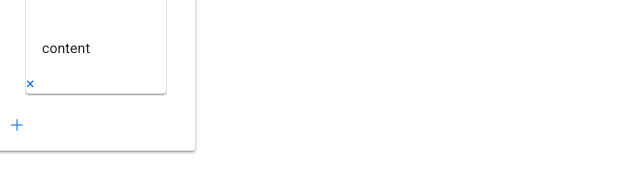
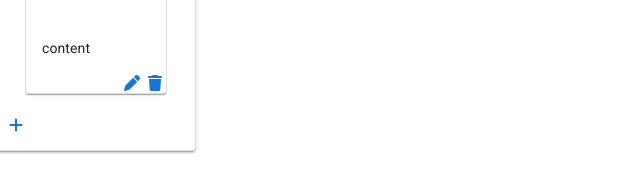
Before and after one commit to setodeve/TaskManegementApp, a Vue app: page / in a window 1280 px wide. Both pictures are taken after a click on the button "ADD SECTION". Shown: the part 219-404 px from the top of the page, without its empty margins (0-640 px from the left). Built offline with nearby package versions, Linux system fonts and the light colour scheme.

Commit message:
Add VueDraggable

```diff
--- a/package.json
+++ b/package.json
@@ -14,6 +14,7 @@
     "@fortawesome/vue-fontawesome": "^2.0.6",
     "core-js": "^3.8.3",
     "vue": "^2.6.14",
+    "vuedraggable": "^2.24.3",
     "vuetify": "^2.6.0"
   },
   "devDependencies": {
--- a/src/components/TaskComponents.vue
+++ b/src/components/TaskComponents.vue
@@ -28,7 +28,10 @@
     <div v-else>
       <v-text-field v-model="editing" @keyup.enter="changeTaskContentsFlg(section,index,'end')" :value="task.contents" ></v-text-field>
     </div>
-      <a @click="deleteTodo(section,index)" class="btn btn-primary mt-2">×<font-awesome-icon :icon="['fas', 'play']" /></a>
+    <div class="text-right">
+      <a @click="changeTaskContentsFlg(section,index,'start')" class="btn btn-primary pa-1"><font-awesome-icon :icon="['fa', 'pen']" /></a>
+      <a @click="deleteTodo(section,index)" class="btn btn-primary pa-1"><font-awesome-icon :icon="['fa', 'trash']" /></a>
+    </div>
   </v-card>
 
   </div>
--- a/src/components/TaskNewComponents.vue
+++ b/src/components/TaskNewComponents.vue
@@ -1,6 +1,6 @@
 <template>
   <div>
-      <a @click="NewTask()" class="btn btn-primary mt-2">＋</a>
+      <a @click="NewTask()" class="btn btn-primary mt-2"><font-awesome-icon :icon="['fa', 'plus']" /></a>
   </div>
 </template>
 
--- a/src/main.js
+++ b/src/main.js
@@ -1,13 +1,17 @@
 import Vue from 'vue'
 import App from './App.vue'
 import vuetify from './plugins/vuetify'
+import draggable from 'vuedraggable'
+
 import { library } from '@fortawesome/fontawesome-svg-core'
 
 import { faUserSecret } from '@fortawesome/free-solid-svg-icons'
 
 import { FontAwesomeIcon } from '@fortawesome/vue-fontawesome'
-
-library.add(faUserSecret)
+import { faTrash } from '@fortawesome/free-solid-svg-icons'
+import { faPlus } from '@fortawesome/free-solid-svg-icons'
+import { faPen } from '@fortawesome/free-solid-svg-icons'
+library.add(faUserSecret,faTrash,faPlus,faPen)
 
 Vue.component('font-awesome-icon', FontAwesomeIcon)
 
@@ -15,5 +19,6 @@ Vue.config.productionTip = false
 
 new Vue({
   vuetify,
+  draggable,
   render: h => h(App)
 }).$mount('#app')
```
Also changed, not shown: 1 other file (tests, documents, lock files or other folders).
